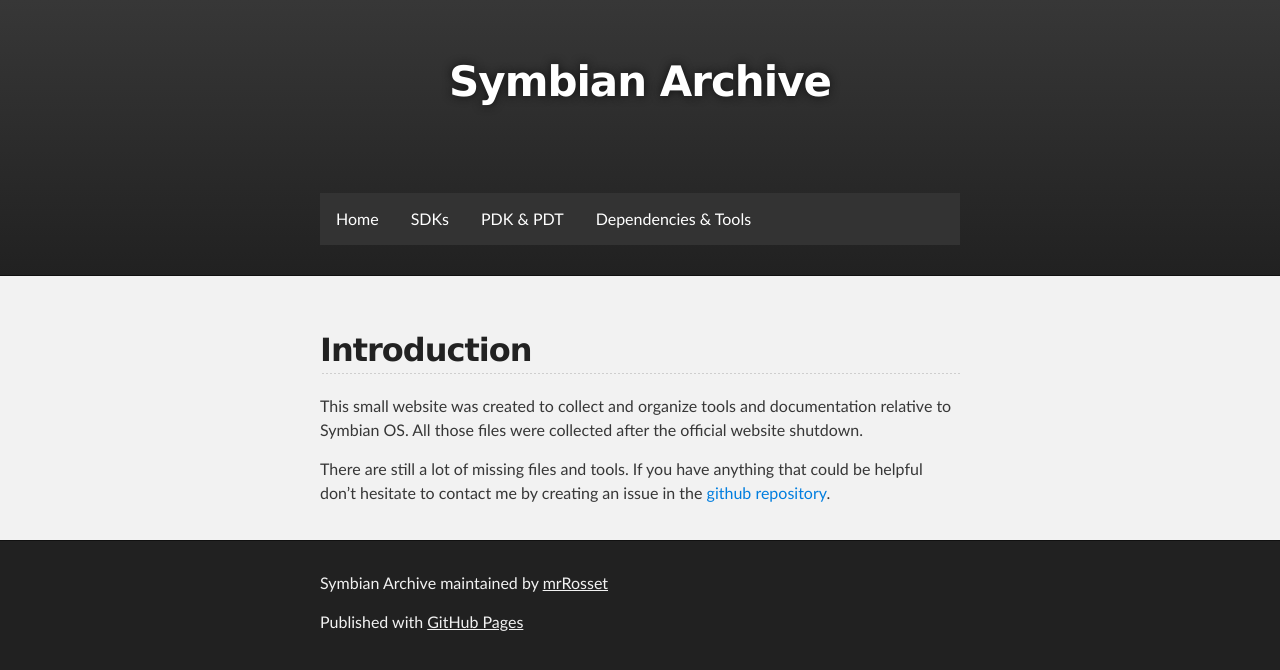
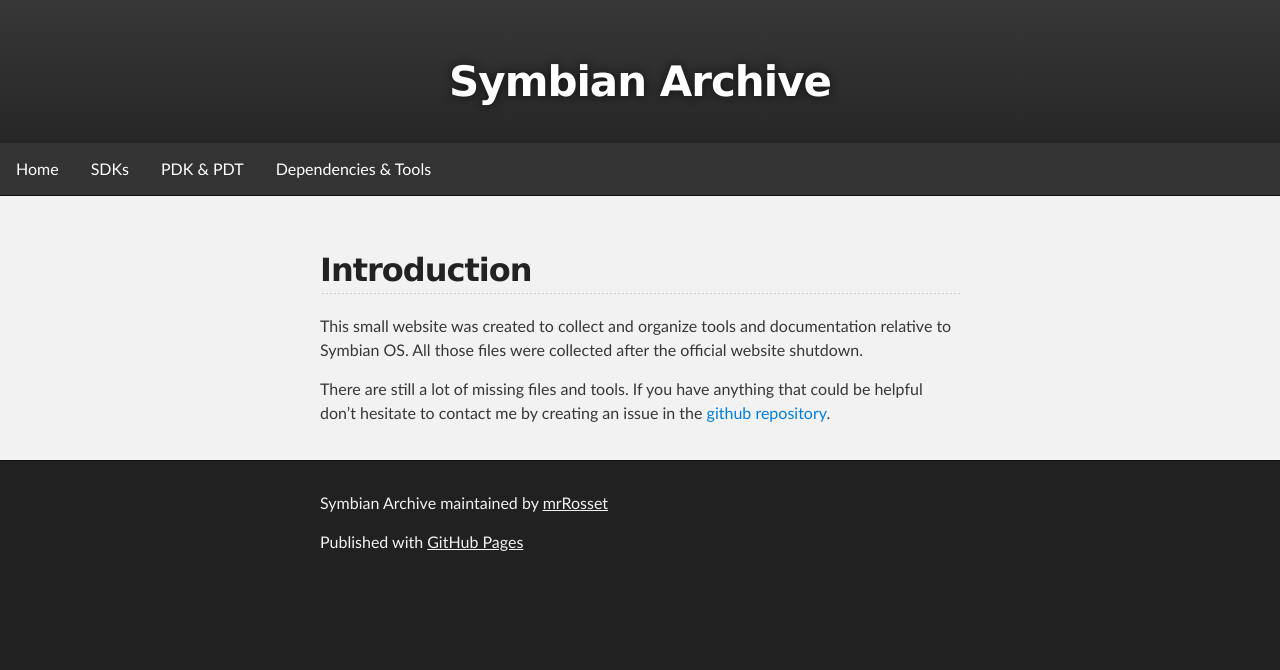
Before and after one commit to mrRosset/Symbian-Archive, a Jekyll site: the page built from index.md, in a window 1280 px wide. Shown: the top 670 px of the page. Built offline with Jekyll 4.4.1, drawn with Linux system fonts in a browser that asks for light colours; our own code applies the rules of GitHub Pages for plain Markdown files; the repository's description, which GitHub fills in, is left out.

Commit message:
remove inline header

```diff
--- a/_layouts/default.html
+++ b/_layouts/default.html
@@ -29,7 +29,7 @@
             </section>
           {% endif %}
 		</header>
-		<header  class="inner">
+		<header>
 		  <ul>
 			<li><a href="index.html">Home</a></li>
 			<li><a href="SDKs.html">SDKs</a></li>
```
